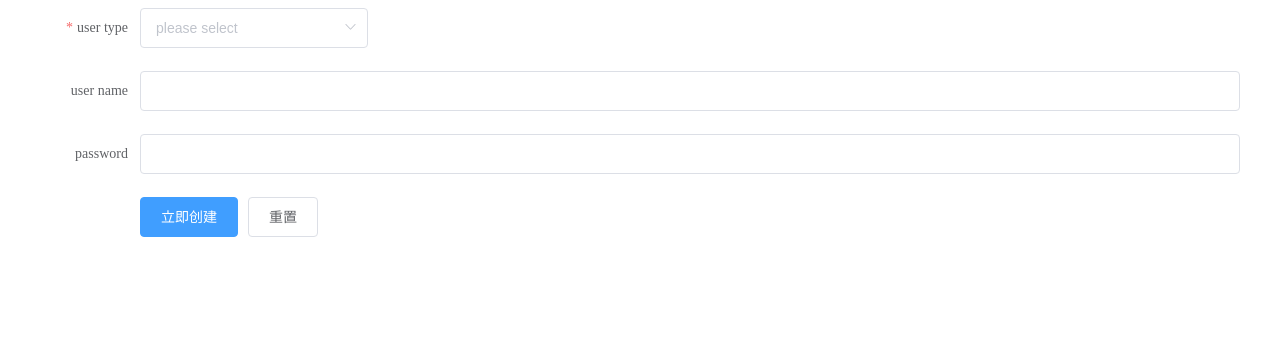
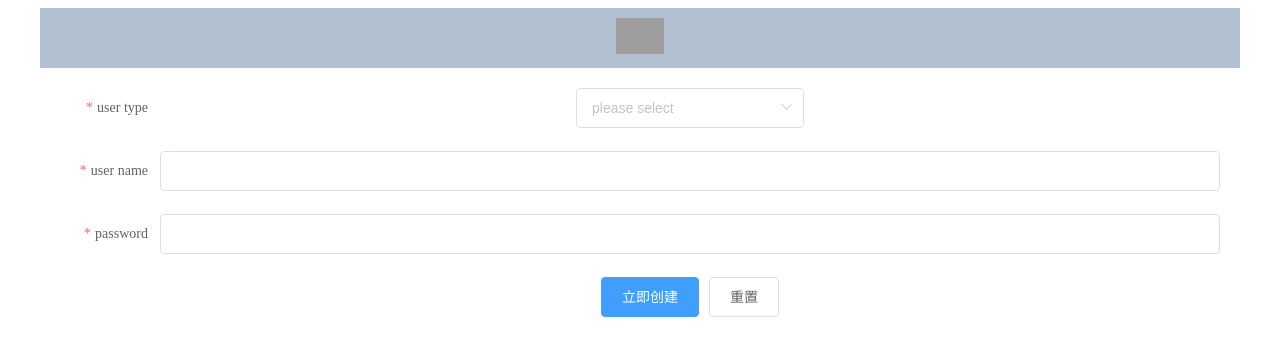
Before and after one commit to lyqheheda/paper-vue, a Vue app: page /register in a window 1280 px wide. Shown: the top 356 px of the page. Built offline with nearby package versions, Linux system fonts and the light colour scheme; grey boxes are pictures that could not be loaded; what mavon-editor would draw is missing.

Commit message:
Update Register.vue

```diff
--- a/src/views/Register.vue
+++ b/src/views/Register.vue
@@ -1,27 +1,36 @@
 <template>
     <div>
-<el-form :model="ruleForm" :rules="rules" ref="ruleForm" label-width="100px" class="demo-ruleForm">
+      <el-container>
+      <el-header>
+        <img class="mlogo" src="https://www.markerhub.com/dist/images/logo/markerhub-logo.png" alt="">
+      </el-header>
+      <el-main>
+<el-form :model="registerForm" :rules="rules" ref="registerForm" label-width="100px" class="demo-ruleForm">
 
-  <el-form-item label="user type" prop="user_type">
-    <el-select v-model="ruleForm.user_type" placeholder="please select">
-      <el-option label="author" value="author"></el-option>
-      <el-option label="reviewer" value="reviewer"></el-option>
+  <el-form-item label="user type" prop="rname">
+    <el-select v-model="registerForm.rname" placeholder="please select">
+      <!-- C代表作者 -->
+      <el-option label="author" value="C"></el-option>
+<!-- B代表审稿人 -->
+      <el-option label="reviewer" value="B"></el-option>
     </el-select>
   </el-form-item>
-  <el-form-item label="Real name"  prop="realName" v-if="ruleForm.user_type==='author'">
-    <el-input v-model="ruleForm.realName"></el-input>
+  <el-form-item label="Author id"  prop="aut_id" v-if="registerForm.rname==='C'">
+    <el-input v-model="registerForm.aut_id"></el-input>
   </el-form-item>
-  <el-form-item label="user name" prop="username">
-    <el-input v-model="ruleForm.username"></el-input>
+  <el-form-item label="user name" prop="uname">
+    <el-input v-model="registerForm.uname"></el-input>
   </el-form-item>
   <el-form-item label="password" prop="password">
-    <el-input v-model="ruleForm.password"></el-input>
+    <el-input v-model="registerForm.password"></el-input>
   </el-form-item>
   <el-form-item>
-    <el-button type="primary" @click="submitForm('ruleForm')">立即创建</el-button>
-    <el-button @click="resetForm('ruleForm')">重置</el-button>
+    <el-button type="primary" @click="submitForm('registerForm')">立即创建</el-button>
+    <el-button @click="resetForm('registerForm')">重置</el-button>
   </el-form-item>
 </el-form>
+</el-main>
+    </el-container>
     </div>
 </template>
 
@@ -29,36 +38,27 @@
   export default {
     data() {
       return {
-        ruleForm: {
-          realName: '',
-          username:'',
+        registerForm: {
+          aut_id: '',
+          uname:'',
           password:'',
-          user_type: '',
+          rname: '', //权限名称，B代表审稿人，C代表作者
 
         },
         rules: {
-          name: [
-            { required: true, message: '请输入活动名称', trigger: 'blur' },
-            { min: 3, max: 5, message: '长度在 3 到 5 个字符', trigger: 'blur' }
+          rname: [
+            { required: true, message: 'Please select', trigger: 'blur' },
           ],
-          user_type: [
-            { required: true, message: '请选择活动区域', trigger: 'change' }
+          aut_id:[
+            { required: true, message: 'Please enter', trigger: 'blur' },
           ],
-          date1: [
-            { type: 'date', required: true, message: '请选择日期', trigger: 'change' }
+           uname: [
+           { required: true, message: 'Please enter', trigger: 'blur' },
           ],
-          date2: [
-            { type: 'date', required: true, message: '请选择时间', trigger: 'change' }
+          password: [
+            { required: true, message: 'Please enter', trigger: 'blur' },
           ],
-          type: [
-            { type: 'array', required: true, message: '请至少选择一个活动性质', trigger: 'change' }
-          ],
-          resource: [
-            { required: true, message: '请选择活动资源', trigger: 'change' }
-          ],
-          desc: [
-            { required: true, message: '请填写活动形式', trigger: 'blur' }
-          ]
+
         }
       };
     },
@@ -67,6 +67,22 @@
         this.$refs[formName].validate((valid) => {
           if (valid) {
             alert('submit!');
+            const _this = this
+            this.$axios.post('/register', this.registerForm).then(res => {
+            //处理一下用户名重复
+            if(res.data.isRegistered){
+              _this.$router.push("/blogs")
+
+            }
+            else {
+              alert(res.data.data)
+            }
+
+
+
+
+
+            })
           } else {
             console.log('error submit!!');
             return false;
@@ -81,5 +97,34 @@
 </script>
 
 <style scoped>
+.el-main {
+    /*background-color: #E9EEF3;*/
+    color: #333;
+    text-align: center;
+    line-height: 160px;
+  }
+    body > .el-container {
+    margin-bottom: 40px;
+  }
 
+  .el-container:nth-child(5) .el-aside,
+  .el-container:nth-child(6) .el-aside {
+    line-height: 260px;
+  }
+
+  .el-container:nth-child(7) .el-aside {
+    line-height: 320px;
+  }
+
+  .mlogo {
+    height: 60%;
+    margin-top: 10px;
+  }
+
+    .el-header, .el-footer {
+    background-color: #B3C0D1;
+    color: #333;
+    text-align: center;
+    line-height: 60px;
+  }
 </style>
```
